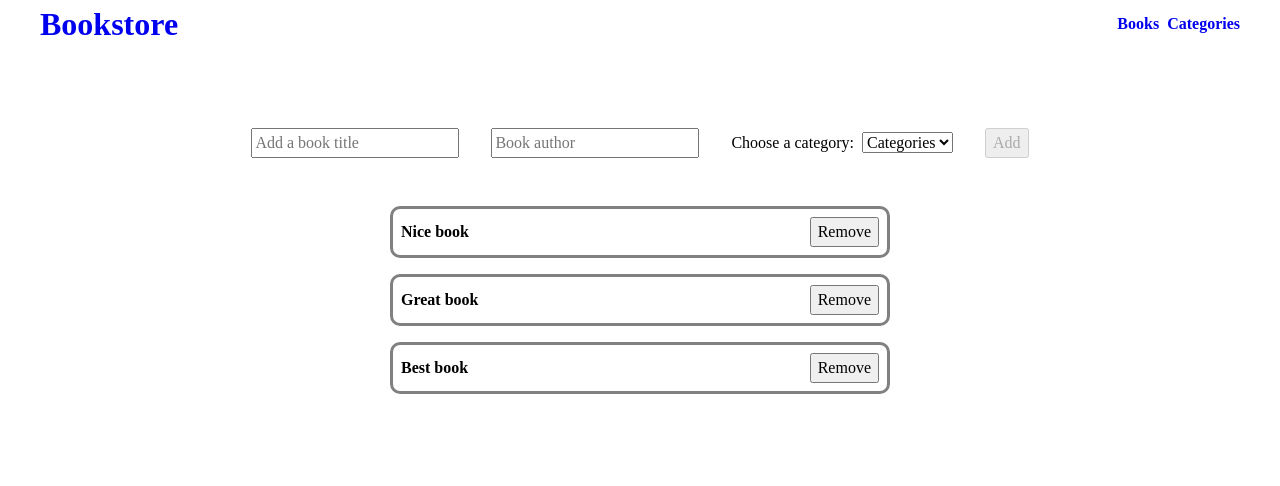
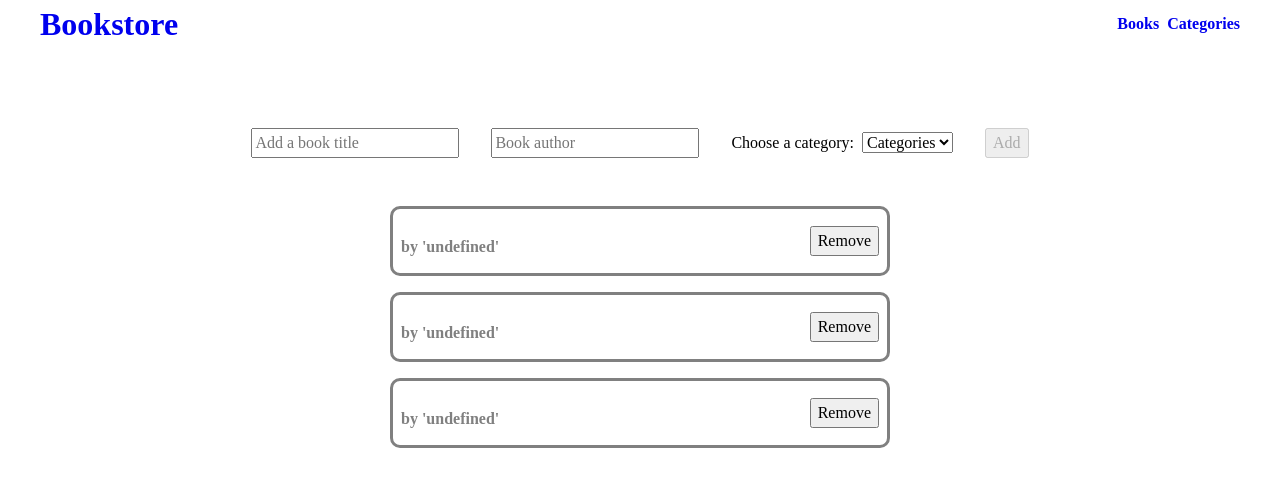
Before and after one commit to ShadyShawkat/bookstore, a React (Create React App) app: page / in a window 1280 px wide. Shown: the top 486 px of the page. Built offline with nearby package versions, Linux system fonts and the light colour scheme.

Commit message:
Implement remove book functionality

```diff
--- a/src/components/Book/Book.js
+++ b/src/components/Book/Book.js
@@ -1,18 +1,34 @@
-import React from 'react';
+import { useDispatch } from 'react-redux';
 import PropTypes from 'prop-types';
 import styles from './Book.module.css';
 
-const Book = ({ book }) => (
-  <>
-    <h4 className={styles['book-name']}>{book.name}</h4>
-    <button type="button">Remove</button>
-  </>
-);
+import { removeBook } from '../../redux/books/books';
+
+const Book = ({ book }) => {
+  const dispatch = useDispatch();
+
+  const removeBookHandler = () => {
+    dispatch(removeBook(book.id));
+  };
+
+  return (
+    <>
+      <h4>
+        <span className={styles['book-title']}>{book.title}</span>
+        <span className={styles['book-author']}>{` by '${book.author}'`}</span>
+      </h4>
+      <button type="button" onClick={removeBookHandler}>
+        Remove
+      </button>
+    </>
+  );
+};
 
 Book.propTypes = {
   book: PropTypes.shape({
-    id: PropTypes.number.isRequired,
-    name: PropTypes.string.isRequired,
+    id: PropTypes.string.isRequired,
+    title: PropTypes.string.isRequired,
+    author: PropTypes.string.isRequired,
     category: PropTypes.string.isRequired,
   }).isRequired,
 };
--- a/src/components/Book/Book.module.css
+++ b/src/components/Book/Book.module.css
@@ -1,3 +1,9 @@
-.book-name {
+.book-title {
   font-weight: bold;
+  font-size: 2em;
 }
+
+.book-author {
+  font-weight: bold;
+  color: gray;
+}
```
